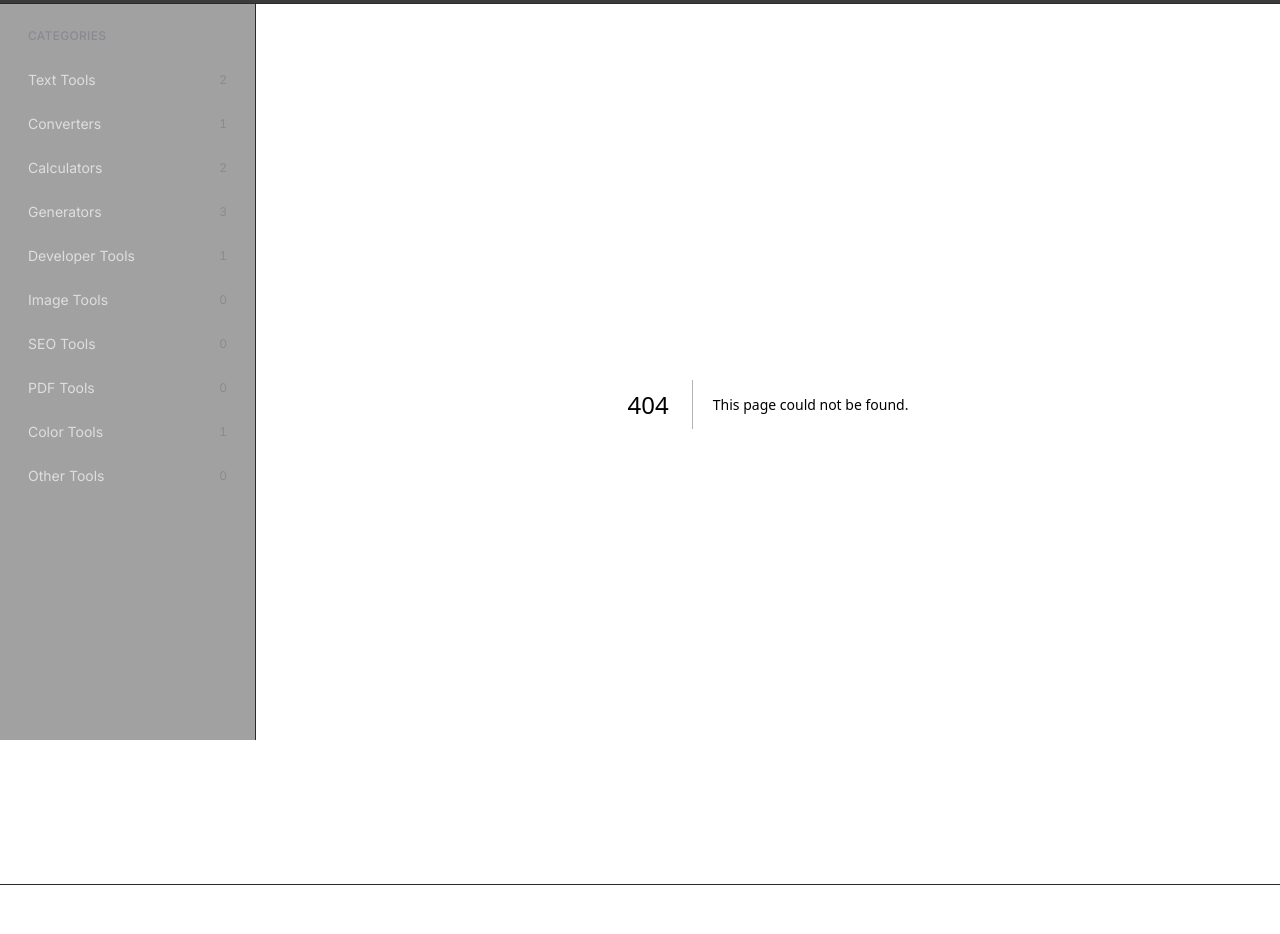
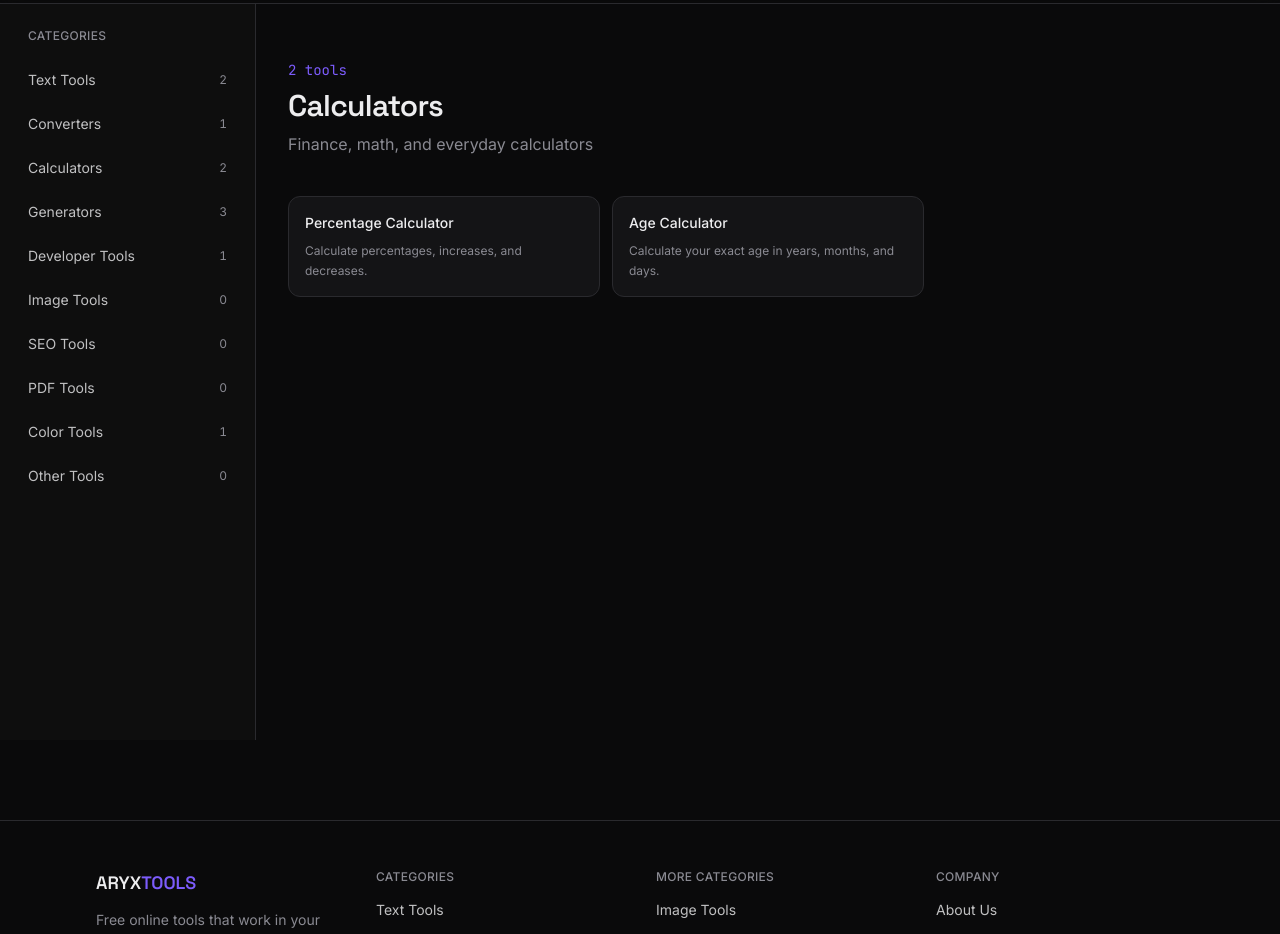
Before and after one commit to AryxK6/aryxtools, a Next.js app: page /category/calculators in a window 1280 px wide. Before the commit this address had no page. Shown: the part 60-994 px from the top of the page. Built offline with nearby package versions, Linux system fonts and the light colour scheme.

Commit message:
Add files via upload

```diff
--- /dev/null
+++ b/app/category/[slug]/page.tsx
@@ -0,0 +1,39 @@
+import { notFound } from "next/navigation";
+import { categories, getToolsByCategory, getCategoryMeta } from "@/lib/tools-config";
+import ToolCard from "@/components/ToolCard";
+
+export function generateStaticParams() {
+  return categories.map((c) => ({ slug: c.slug }));
+}
+
+export default async function CategoryPage({
+  params,
+}: {
+  params: Promise<{ slug: string }>;
+}) {
+  const { slug } = await params;
+  const meta = getCategoryMeta(slug as never);
+  if (!meta) return notFound();
+
+  const toolsInCategory = getToolsByCategory(meta.slug);
+
+  return (
+    <div className="px-4 lg:px-8 py-10 lg:py-14 max-w-6xl mx-auto">
+      <p className="text-accent text-sm font-mono mb-2">{toolsInCategory.length} tools</p>
+      <h1 className="font-display font-semibold text-3xl tracking-tight mb-2">
+        {meta.label}
+      </h1>
+      <p className="text-muted mb-10 max-w-xl">{meta.description}</p>
+
+      {toolsInCategory.length === 0 ? (
+        <p className="text-muted text-sm">No tools in this category yet. Check back soon.</p>
+      ) : (
+        <div className="grid grid-cols-1 sm:grid-cols-2 lg:grid-cols-3 gap-3">
+          {toolsInCategory.map((tool) => (
+            <ToolCard key={tool.slug} tool={tool} />
+          ))}
+        </div>
+      )}
+    </div>
+  );
+}
```
